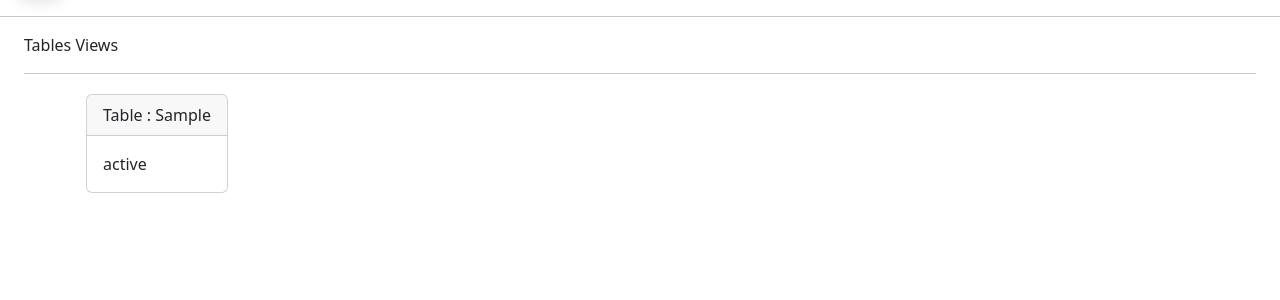
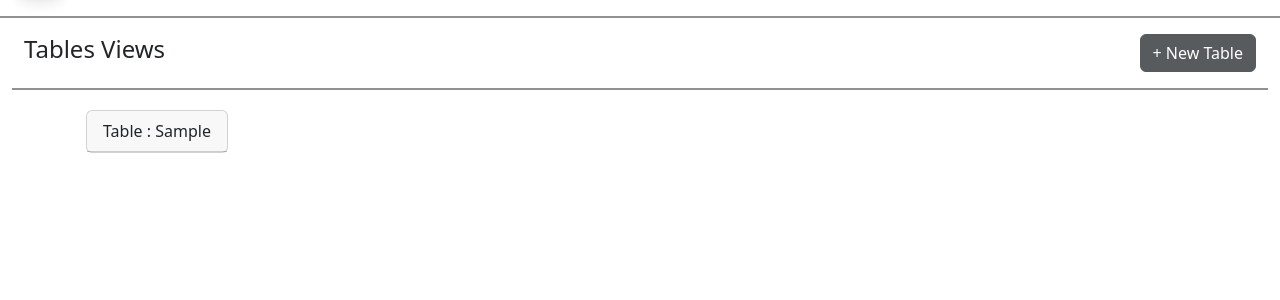
Before and after one commit to nextxlemons/YourPOS, a Django app: template templates/orders.html in a window 1280 px wide. Shown: the part 64-364 px from the top of the page. Run offline with Django 5.2, Linux system fonts and the light colour scheme; the template is opened without the code that fills it: most values are stand-ins (such as "Sample title", 1, 10 or a date in 2020).

Commit message:
table view is updated

```diff
--- a/templates/base.html
+++ b/templates/base.html
@@ -9,19 +9,15 @@
 <body>
   <nav class="navbar navbar-expand-lg bg-body-secondary rounded-2 m-2">
     <div class="container-fluid d-flex">
+      <img src="/static/img/logo.jpg" class="rounded-2 shadow me-2" width="40" alt="...">
+      <a class="navbar-brand" href="#">YourPOS</a>
 
-    <img src="/static/img/logo.jpg" class="rounded-2 shadow me-2" width="40" alt="...">
-
-
-
-
-    <a class="navbar-brand" href="#">YourPOS</a>
       <button class="navbar-toggler" type="button" data-bs-toggle="collapse" data-bs-target="#navbarSupportedContent">
         <span class="navbar-toggler-icon"></span>
       </button>
       <div class="collapse navbar-collapse " id="navbarSupportedContent">
 
-      <ul class="navbar-nav mx-auto ">
+        <ul class="navbar-nav mx-auto">
           <li class="nav-item">
             <a class="nav-link active text-primary-emphasis" href="/">Home</a>
           </li>
@@ -32,14 +28,15 @@
             <a class="nav-link active text-primary-emphasis" href="/reports">Reports</a>
           </li>
         </ul>
+
         <ul class="navbar-nav ms-5">
           <li class="nav-item dropdown">
             <a class="nav-link dropdown-toggle" href="#" role="button" data-bs-toggle="dropdown">
               More
             </a>
             <ul class="dropdown-menu dropdown-menu-end">
-            <li><a class="dropdown-item" href="#">Manage Categories</a></li>
-            <li><a class="dropdown-item" href="#">Manage Items</a></li>
+            <li><a class="dropdown-item" href="/managecategories">Manage Categories</a></li>
+            <li><a class="dropdown-item" href="/manageitems">Manage Items</a></li>
             <li><hr class="dropdown-divider"></li>
             <li><a class="dropdown-item" href="/settings">Settings</a></li>
             <li><hr class="dropdown-divider"></li>
--- a/templates/orders.html
+++ b/templates/orders.html
@@ -1,36 +1,42 @@
 {% extends "base.html" %}
 {% block title %}Orders{% endblock title %}
 {% block body %}
-<hr>
+<hr class="border border-dark border-1 opacity-50">
+
 <div class="container-fluid">
-    <div class="container-fluid">
-        <p>Tables Views </p>
-        <hr>
+    <div class="container-fluid d-flex justify-content-between align-items-center">
+        <h4>Tables Views</h4>
+        <a class="btn btn-dark opacity-75" data-bs-toggle="collapse" href="#addtablebox" role="button">+ New Table</a>
     </div>
+    <hr class="border border-dark border-1 opacity-50">
+
     <div class="container">
-
     {% for item in items %}
         <div class="card d-inline-flex m-1">
             <div class="card-header">Table : {{item.table_no}}</div>
-            <div class="card-body">{{item.status}}</div>
+
+            {% if item.status == "A" %}
+                <div class="card-body text-success">{{item.get_status_display}}</div>
+            {% elif item.status == "O" %}
+                <div class="card-body text-danger">{{item.get_status_display}}</div>
+            {% endif %}
         </div>
     {% endfor %}
     </div>
 </div>
 
+<div class="postion-relative collapse" id="addtablebox">
 
-
-
-
-
-
-
-
-
-
-
-
-
-
+    <div class="z-1 position-absolute bg-body-secondary border border-dark rounded-2 top-50 start-50">
+        <div class="container m-3">
+          <form method="POST">
+            {% csrf_token %}
+            <h3 class="text-dark">Add new Table</h3>
+            <input type="number" name="table_no" placeholder="enter table no" required></input>
+            <button class="btn btn-dark" type="submit" name="action" value="add_table">ADD</button>
+          </form>
+        </div>
+    </div>
+</div>
 
 {% endblock body %}
```
Lines whose indentation alone changed are shown as unchanged.
